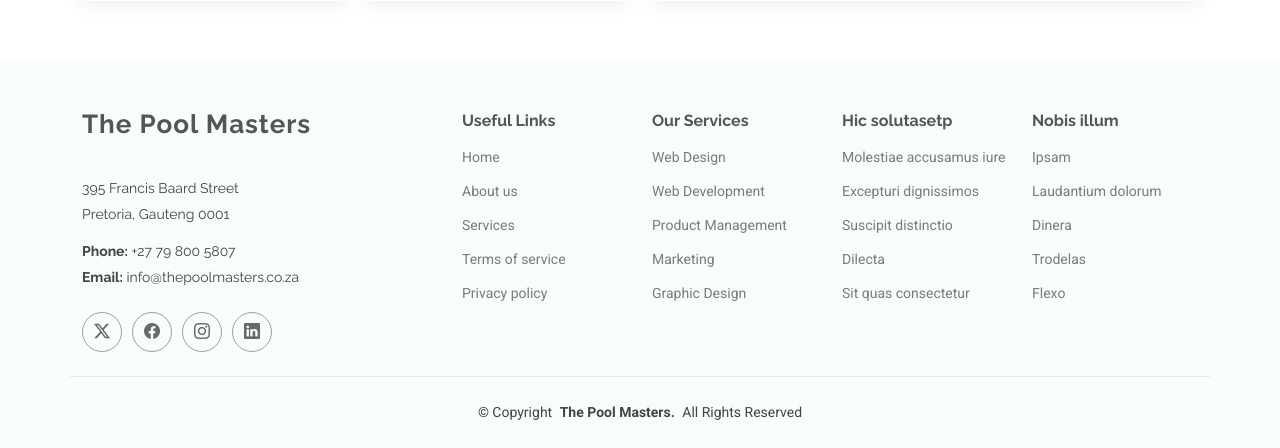
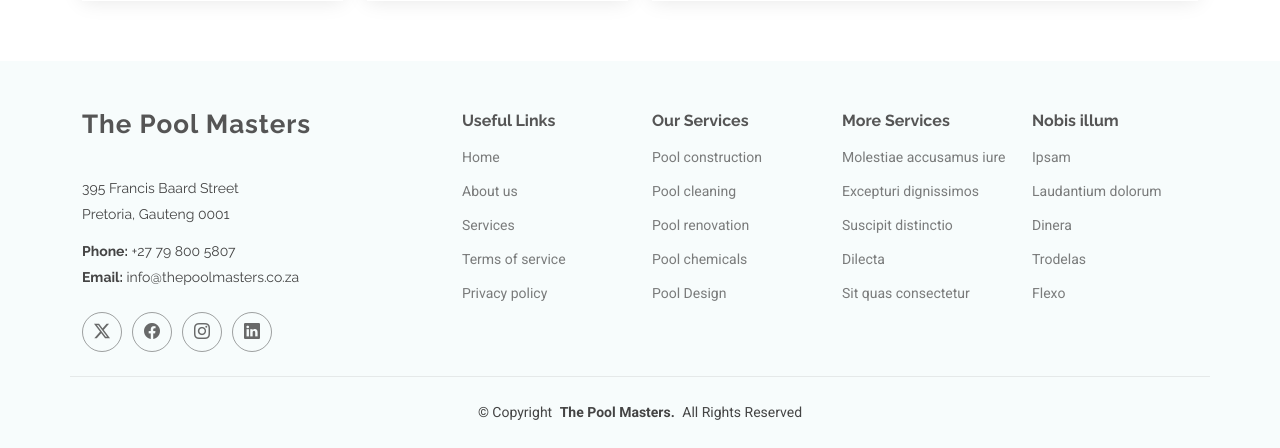
Before and after one commit to Carrington-dev/thepoolmasters_php, a PHP site: page /contact.php in a window 1280 px wide. Shown: the part 1216-1664 px from the top of the page. Run offline with PHP 8.4, Linux system fonts and the light colour scheme.

Commit message:
Added new items

```diff
--- a/contact.php
+++ b/contact.php
@@ -57,7 +57,7 @@
       <!-- Section Title -->
       <div class="container section-title" data-aos="fade-up">
         <h2>Contact</h2>
-        <p>Necessitatibus eius consequatur ex aliquid fuga eum quidem sint consectetur velit</p>
+        <p>Need any help with pool services within Gauteng, contact us now for more help...</p>
       </div><!-- End Section Title -->
 
       <div class="mb-5" data-aos="fade-up" data-aos-delay="200">
--- a/includes/footer.php
+++ b/includes/footer.php
@@ -33,16 +33,16 @@
         <div class="col-lg-2 col-md-3 footer-links">
           <h4>Our Services</h4>
           <ul>
-            <li><a href="#">Web Design</a></li>
-            <li><a href="#">Web Development</a></li>
-            <li><a href="#">Product Management</a></li>
-            <li><a href="#">Marketing</a></li>
-            <li><a href="#">Graphic Design</a></li>
+            <li><a href="#">Pool construction</a></li>
+            <li><a href="#">Pool cleaning</a></li>
+            <li><a href="#">Pool renovation</a></li>
+            <li><a href="#">Pool chemicals</a></li>
+            <li><a href="#">Pool Design</a></li>
           </ul>
         </div>
 
         <div class="col-lg-2 col-md-3 footer-links">
-          <h4>Hic solutasetp</h4>
+          <h4>More Services</h4>
           <ul>
             <li><a href="#">Molestiae accusamus iure</a></li>
             <li><a href="#">Excepturi dignissimos</a></li>
```
